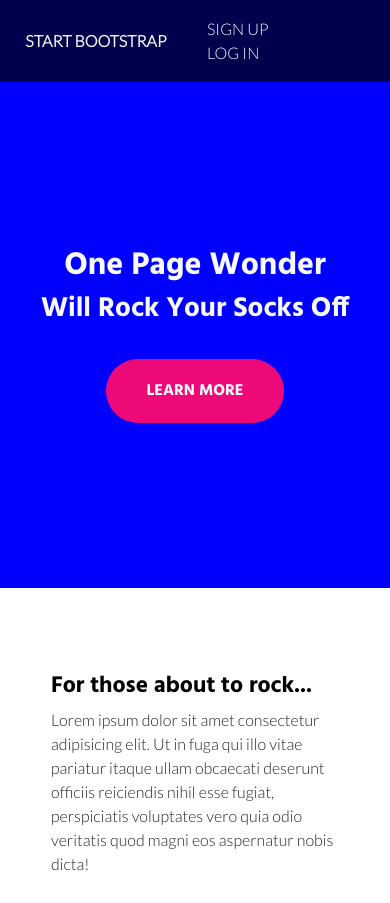
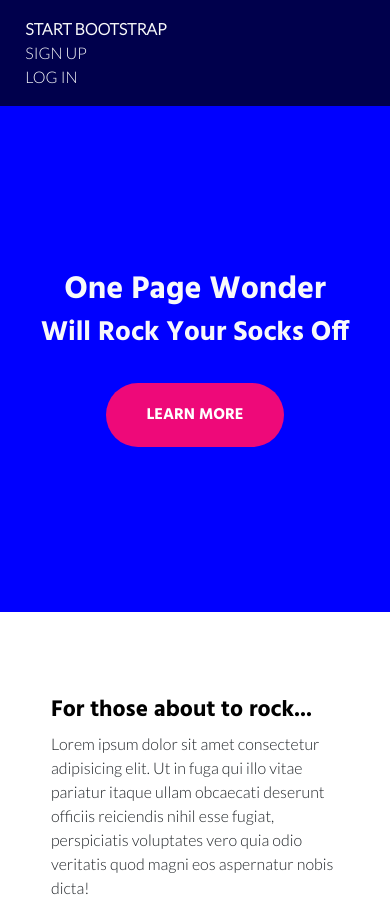
Before and after one commit to shuupsy/CodingS_Bootstrap-Rock, a website: page index.html in a window 390 px wide. Shown: the top 903 px of the page. Drawn offline with Linux system fonts and the light colour scheme.

Commit message:
Optimisation mediaquery bootstrap

```diff
--- a/index.html
+++ b/index.html
@@ -13,8 +13,8 @@
 
 <body>
     <header class="bg text-light row align-items-center">
-        <div class="logo fw-bold col-6">START BOOTSTRAP</div>
-        <div class="menu col-6">
+        <div class="logo fw-bold col">START BOOTSTRAP</div>
+        <div class="menu col">
             <ul class="d-flex justify-content-end m-0">
                 <li class="pe-5">SIGN UP</li>
                 <li>LOG IN</li>
--- a/public/sass/media.sass
+++ b/public/sass/media.sass
@@ -12,7 +12,7 @@
 @media screen and (min-width: 320px) and (max-width:768px)
     header
         padding: 2vh 3vh
-        grid-template-columns: 1fr
+        display: block !important
         height: auto
         .menu
             ul
```
Also changed, not shown: public/css/media.css.
